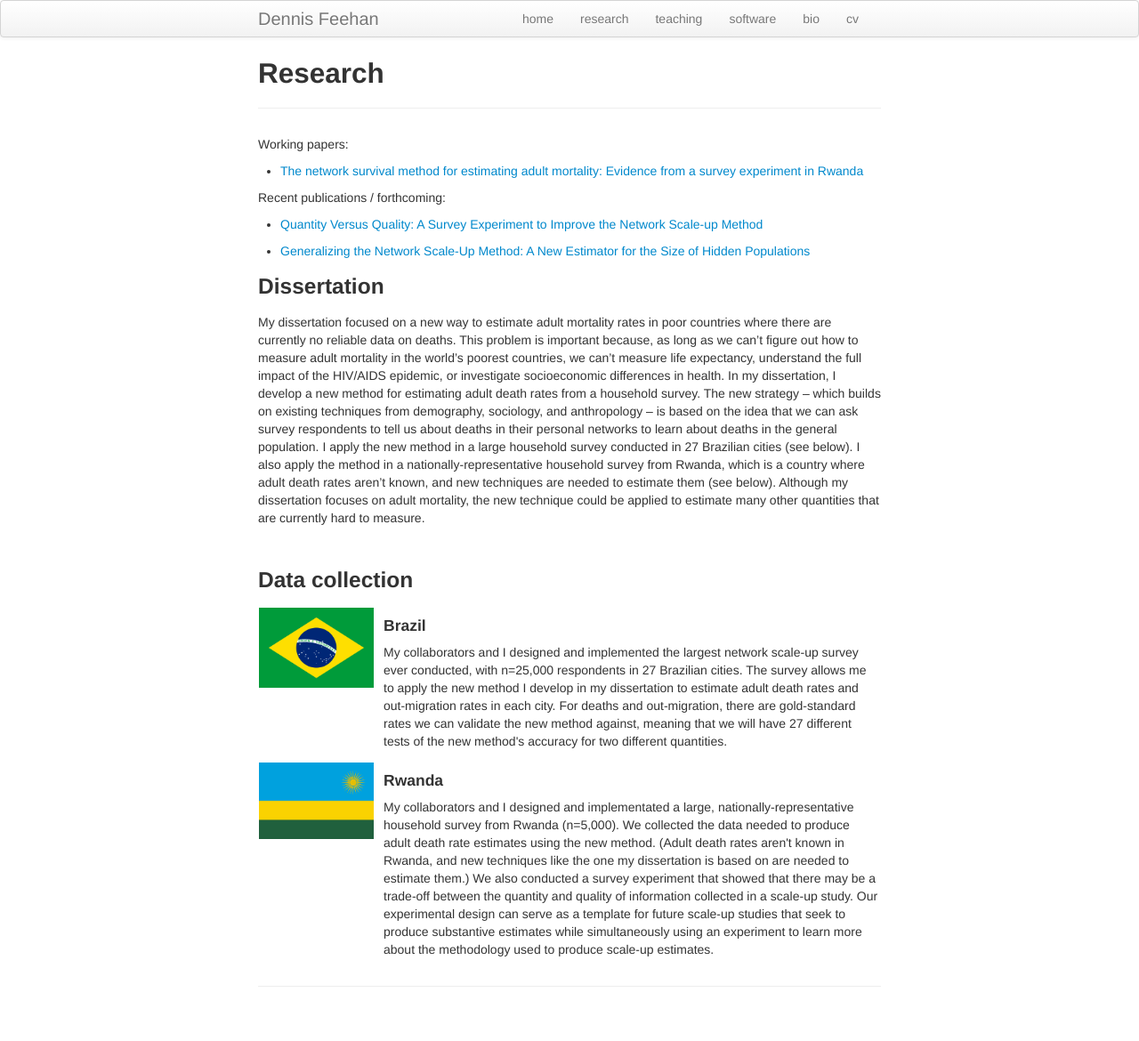
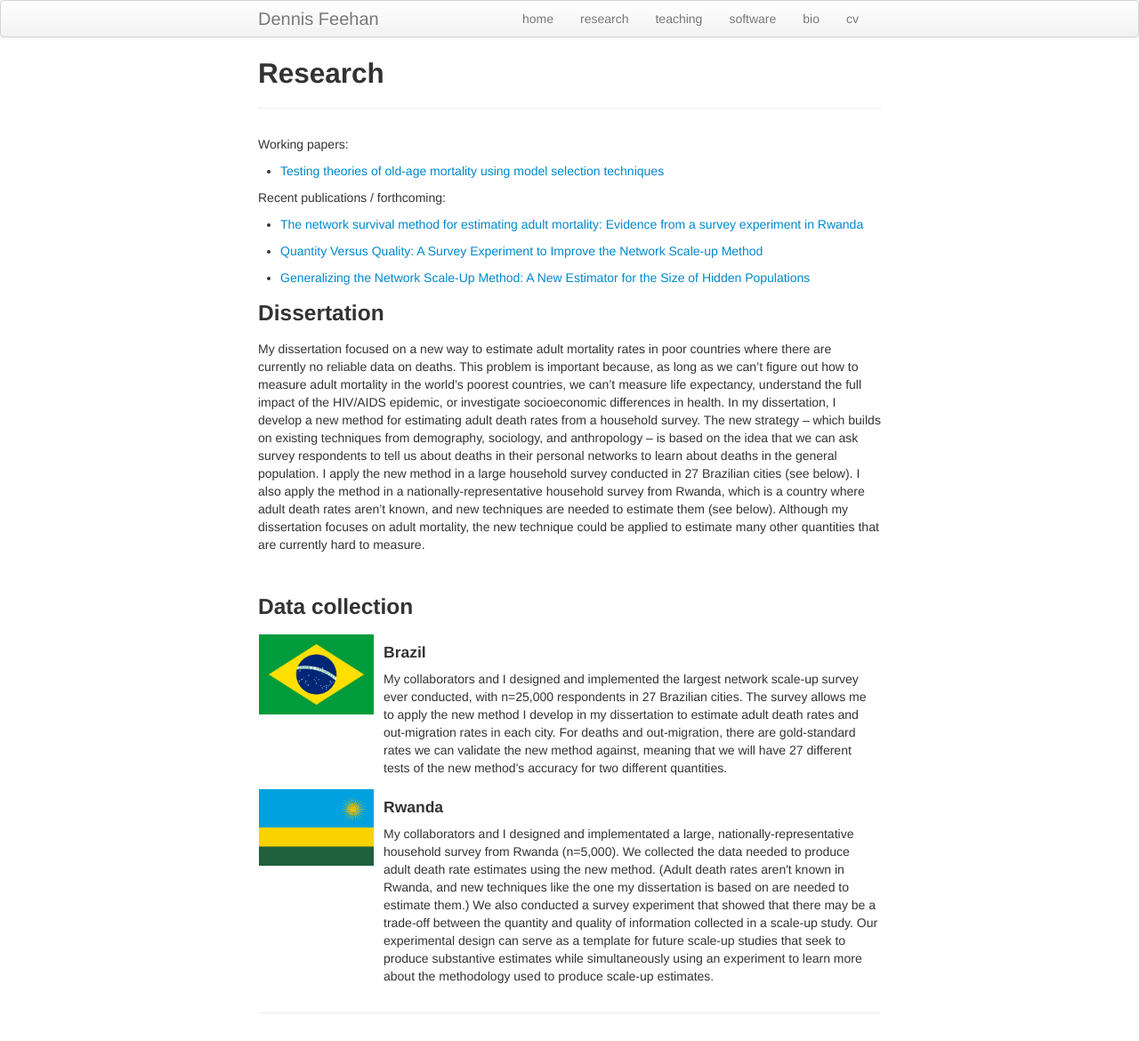
Before and after one commit to dfeehan/dfeehan.github.io, a Jekyll site: the page built from research.md, in a window 1280 px wide. Shown: the whole page at 89% size. Built offline with Jekyll 4.4.1, drawn with Linux system fonts in a browser that asks for light colours; before the commit the page ends 1140 px from its top, so only the background shows below that.

Commit message:
update net survival; update working papers

```diff
--- a/research.md
+++ b/research.md
@@ -5,13 +5,15 @@ title: Research
 
 Working papers:
 
-* [The network survival method for estimating adult mortality: Evidence from a survey experiment in Rwanda](https://arxiv.org/abs/1603.08588)
+* [Testing theories of old-age mortality using model selection techniques](https://arxiv.org/pdf/1707.09433.pdf)
 
 Recent publications / forthcoming:
 
-* [Quantity Versus Quality: A Survey Experiment to Improve the Network Scale-up Method](https://aje.oxfordjournals.org/content/early/2016/03/24/aje.kwv287.abstract?keytype=ref&ijkey=CL6F1KyZXTbe2sq)
+* [The network survival method for estimating adult mortality: Evidence from a survey experiment in Rwanda](http://dx.doi.org/10.1007/s13524-017-0594-y)
 
-* [Generalizing the Network Scale-Up Method: A New Estimator for the Size of Hidden Populations](https://arxiv.org/abs/1404.4009)
+* [Quantity Versus Quality: A Survey Experiment to Improve the Network Scale-up Method](https://doi.org/10.1093/aje/kwv287)
+
+* [Generalizing the Network Scale-Up Method: A New Estimator for the Size of Hidden Populations](https://doi.org/10.1177/0081175016665425)
 
 ### Dissertation
 
```
